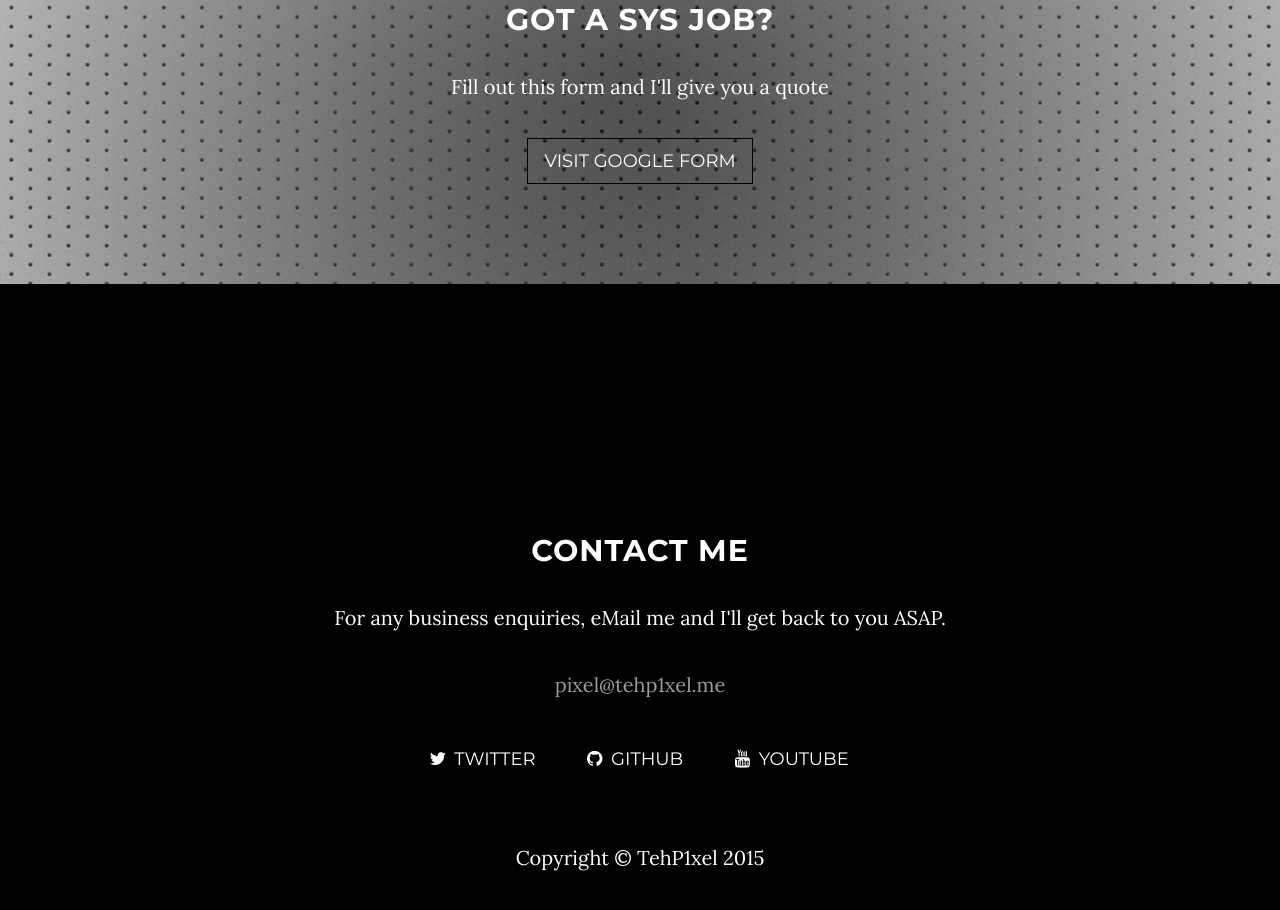
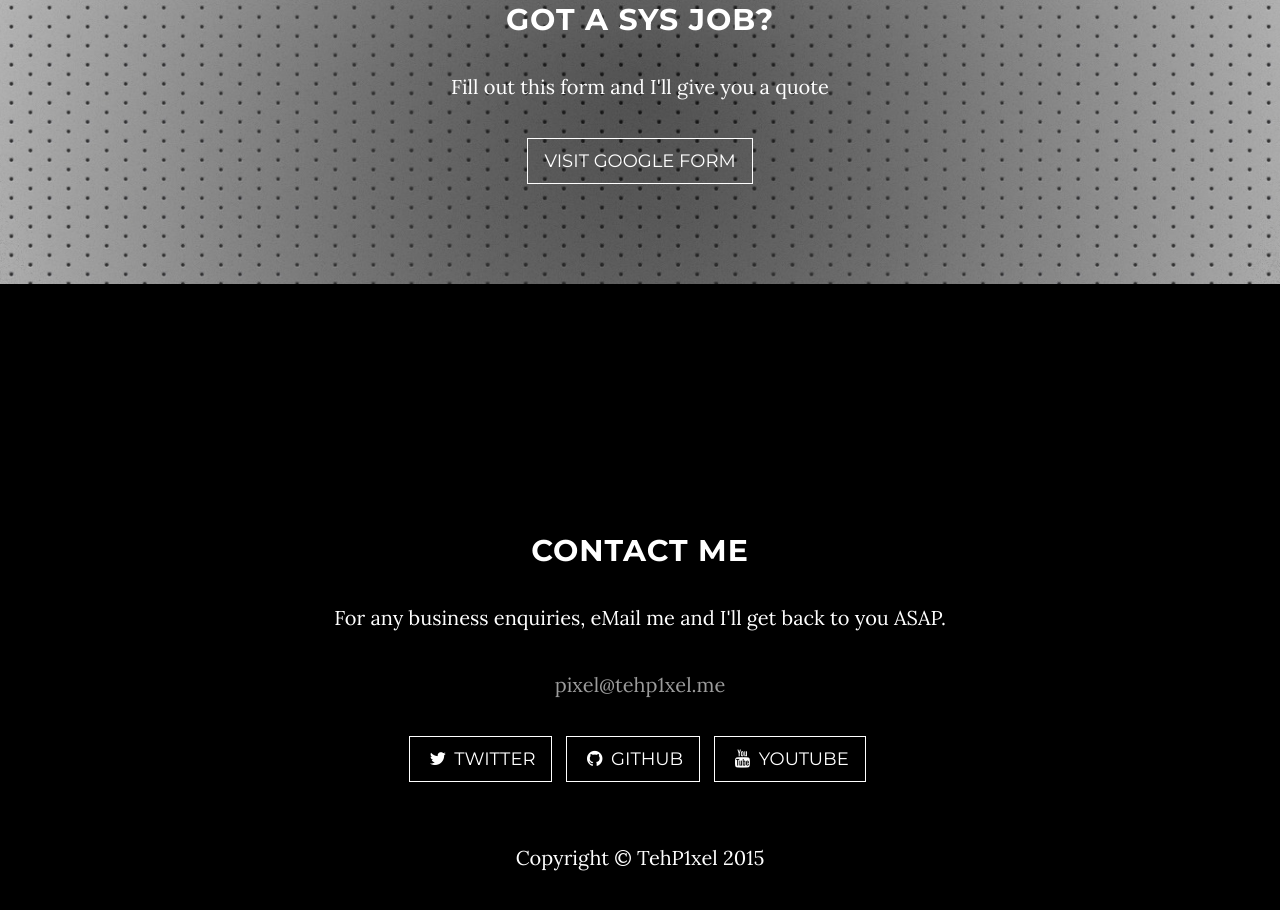
Before and after one commit to TehP1xel/pixel-home, a plain HTML site: page index.html in a window 1280 px wide. Shown: the part 1762-2672 px from the top of the page. Drawn offline with Linux system fonts and the light colour scheme; some packages are replaced by stand-ins of ours.

Commit message:
.MEEEEEEEEEEEEEEEEEEEEEEEEEEEEEEEEEE

```diff
--- a/css/grayscale.css
+++ b/css/grayscale.css
@@ -305,7 +305,7 @@ a:focus {
 }
 
 .btn-default {
-    border: 1px solid #000000;
+    border: 1px solid #ffffff;
     color: #ffffff;
     background-color: transparent;
 }
--- a/index.html
+++ b/index.html
@@ -9,7 +9,7 @@
     <meta name="description" content="">
     <meta name="author" content="">
 
-    <title>TehP1xel // Sys</title>
+    <title>TehP1xel.ME</title>
 
     <!-- Bootstrap Core CSS -->
     <link href="css/bootstrap.min.css" rel="stylesheet">
```
